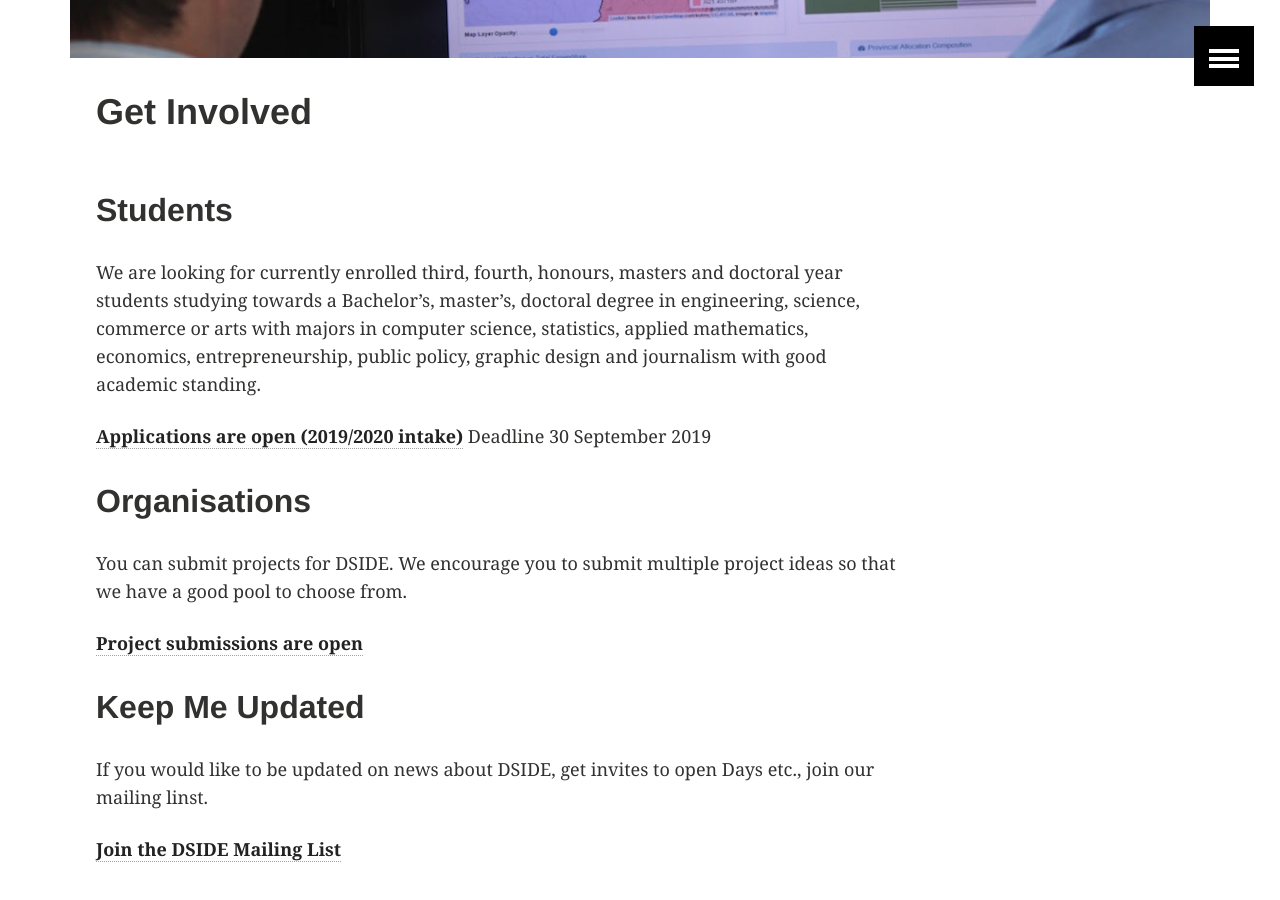
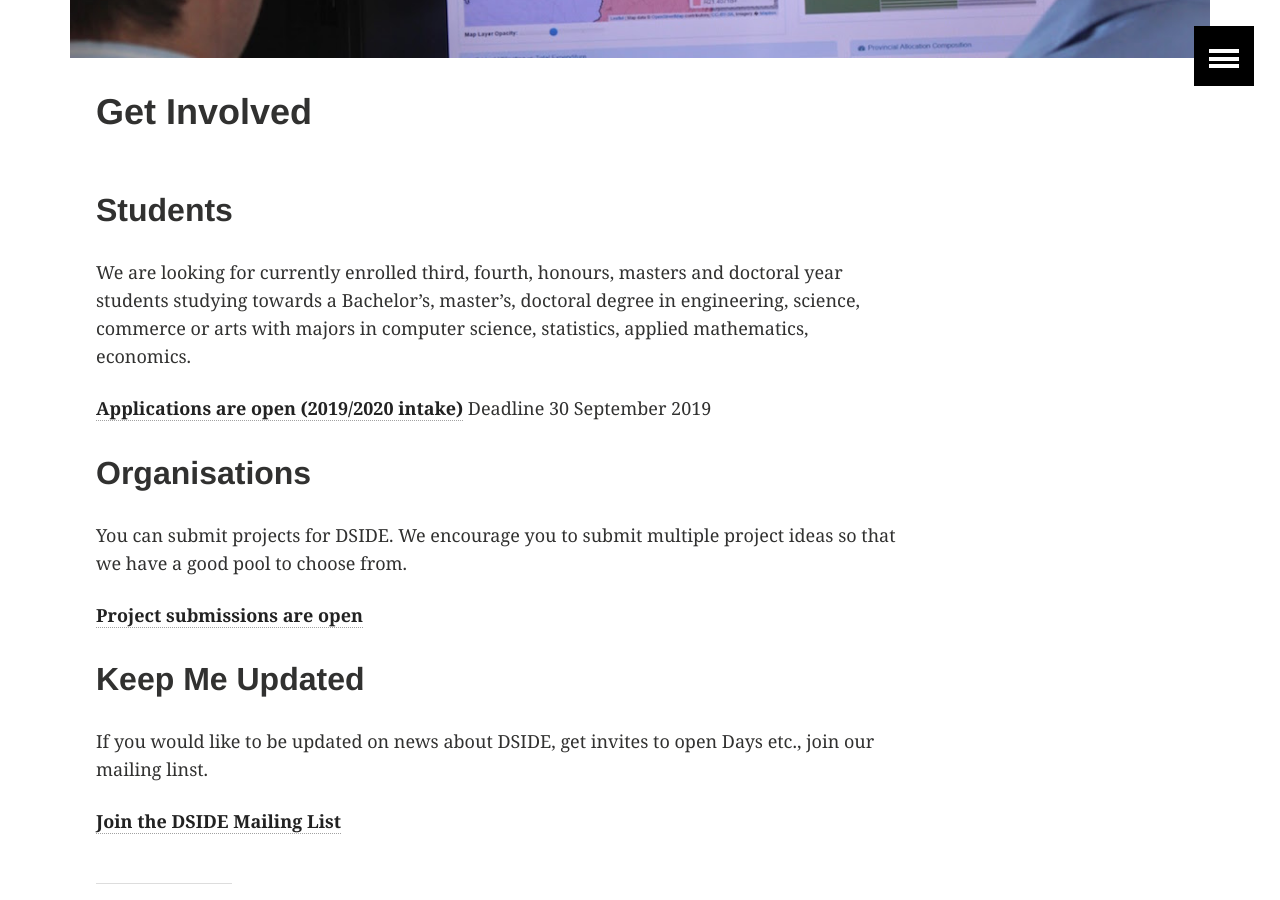
Before and after one commit to DSIDEWeb/dsideweb.github.io, a Jekyll site: the page built from get-involved/index.md, in a window 1280 px wide and 900 px high, scrolled down 434 px. Built offline with Jekyll 4.4.1, drawn with Linux system fonts in a browser that asks for light colours.

Commit message:
removed ---, entrepreneurship, public policy, graphic design and journalism with good academic standing---- in get involved, only concerntrating on science students this term

```diff
--- a/get-involved/index.md
+++ b/get-involved/index.md
@@ -14,7 +14,7 @@
 
 ## Students
 
-We are looking for currently enrolled third, fourth, honours, masters and doctoral year students studying towards a Bachelor’s, master’s, doctoral degree in engineering, science, commerce or arts with majors in computer science, statistics, applied mathematics, economics, entrepreneurship, public policy, graphic design and journalism with good academic standing.
+We are looking for currently enrolled third, fourth, honours, masters and doctoral year students studying towards a Bachelor’s, master’s, doctoral degree in engineering, science, commerce or arts with majors in computer science, statistics, applied mathematics, economics.
 
 **[Applications are open (2019/2020 intake)](https://www.csir.co.za/vacancies)** Deadline 30 September 2019
 
```
